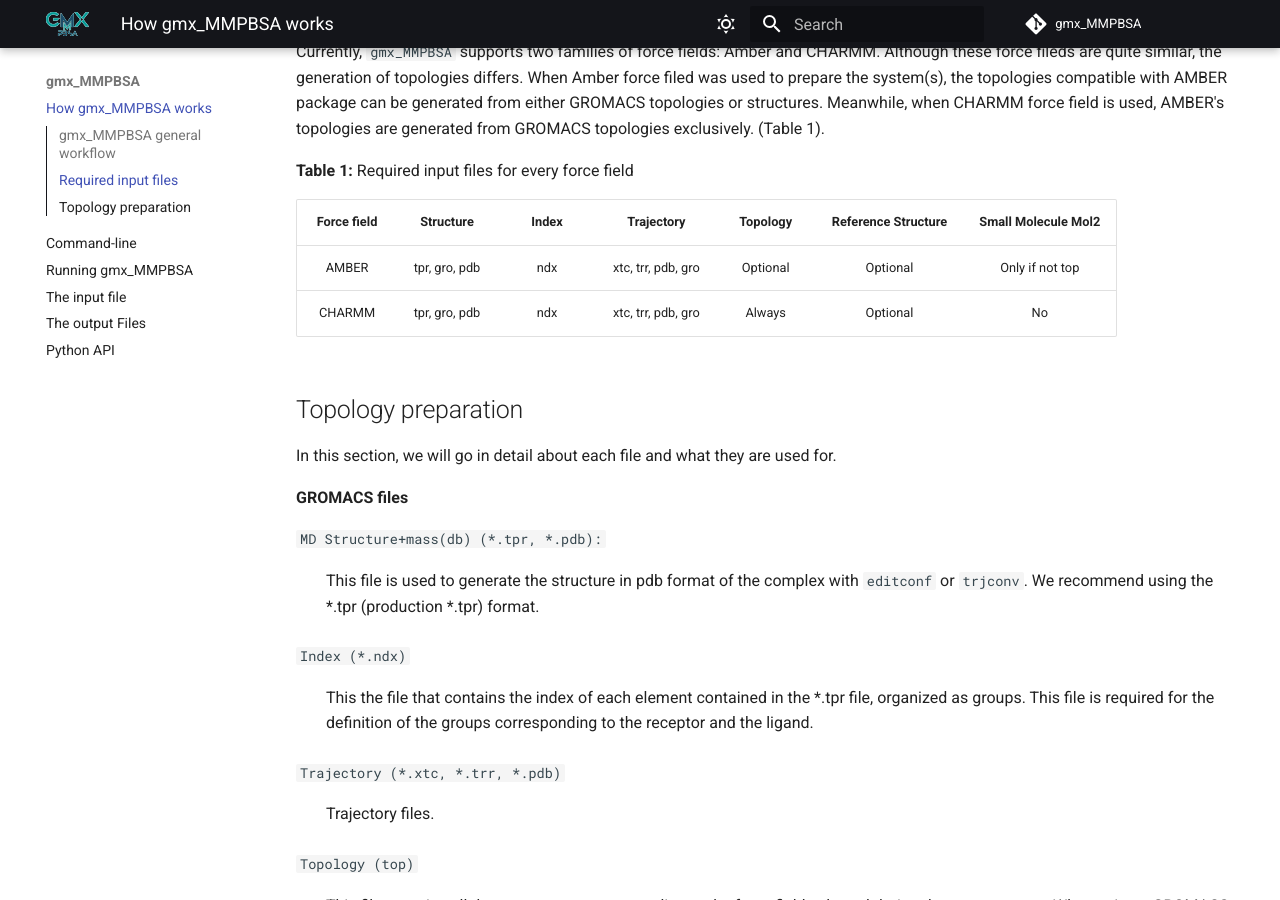
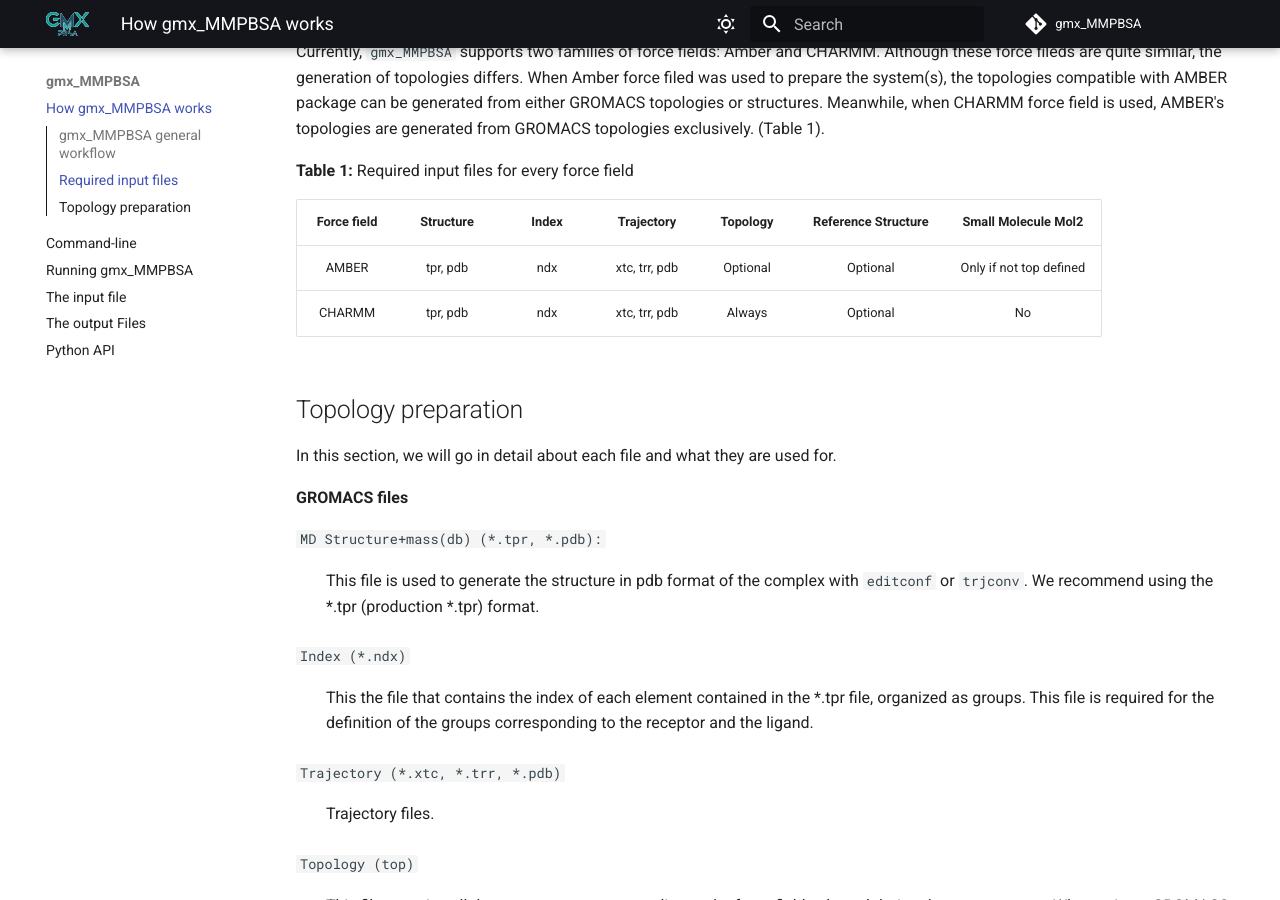
Before and after one commit to Valdes-Tresanco-MS/gmx_MMPBSA, an MkDocs documentation site: the page built from docs/howworks.md, in a window 1280 px wide and 900 px high, scrolled down 1851 px. Built offline with MkDocs 1.6.1 and Material for MkDocs 9.7.7, drawn with Linux system fonts in a browser that asks for light colours; comment, search, counter and statistics services are not loaded.

Commit message:
update doc

```diff
--- a/docs/howworks.md
+++ b/docs/howworks.md
@@ -59,10 +59,10 @@ field is used, AMBER's topologies are generated from GROMACS topologies exclusiv
 
 **Table 1:** Required input files for every force field
 
-| Force field |   Structure   | Index |  Trajectory        | Topology | Reference Structure | Small Molecule Mol2 |
-|:-----------:|:-------------:|:-----:|:------------------:|:--------:|:-------------------:|:-------------------:|
-|    AMBER    | tpr, gro, pdb |  ndx  | xtc, trr, pdb, gro | Optional |      Optional       |   Only if not top   |
-|   CHARMM    | tpr, gro, pdb |  ndx  | xtc, trr, pdb, gro |  Always  |      Optional       |         No          |
+| Force field |   Structure   | Index |  Trajectory        | Topology | Reference Structure | Small Molecule Mol2         |
+|:-----------:|:-------------:|:-----:|:------------------:|:--------:|:-------------------:|:---------------------------:|
+|    AMBER    | tpr, pdb      |  ndx  | xtc, trr, pdb      | Optional |      Optional       |   Only if not top defined   |
+|   CHARMM    | tpr, pdb      |  ndx  | xtc, trr, pdb      |  Always  |      Optional       |              No             |
 
 ## Topology preparation
 
```
Also changed, not shown: docs/command-line.md (+2 -2 lines).
